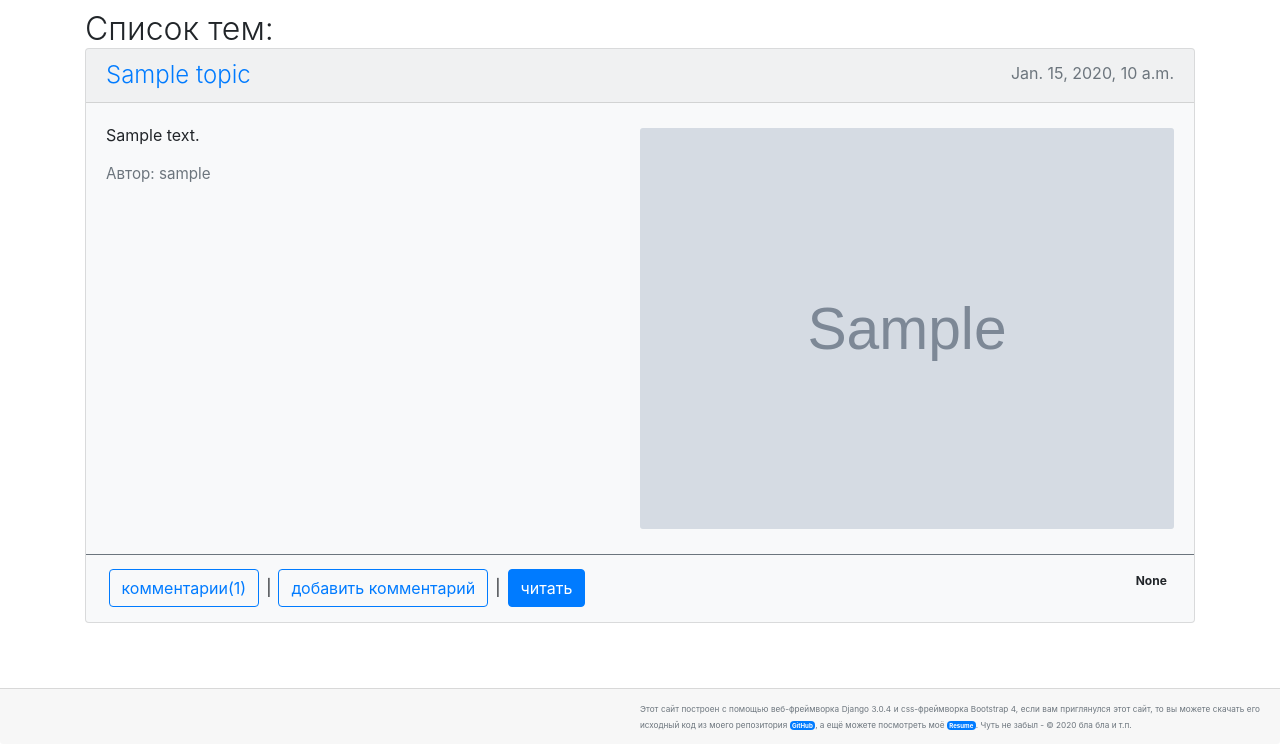
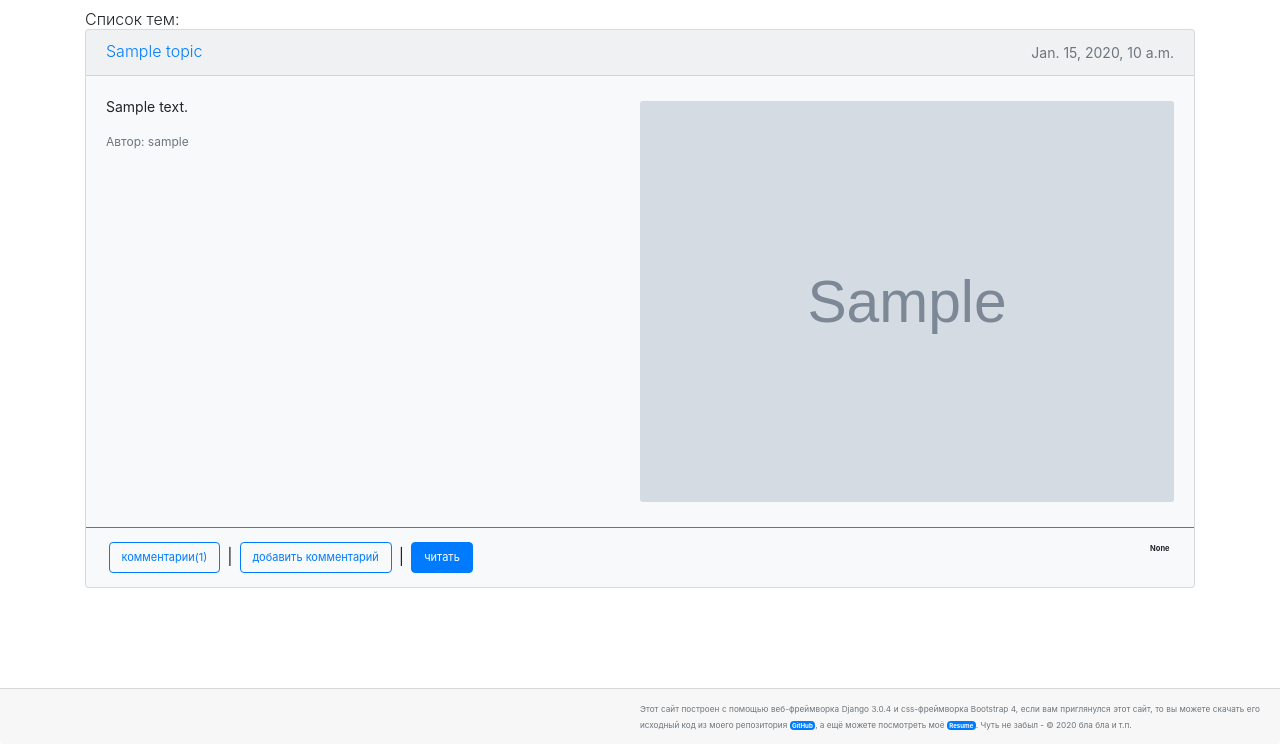
Before and after one commit to DmitKos/dkos.site, a Django app: template blog/templates/blog/index.html in a window 1280 px wide. Shown: the part 56-800 px from the top of the page. Run offline with Django 3.2, Linux system fonts and the light colour scheme; the template is opened without the code that fills it: most values are stand-ins (such as "Sample title", 1, 10 or a date in 2020); grey boxes marked "Sample" are stand-in pictures; some libraries are stand-ins or nearby versions.

Commit message:
fix css styles

```diff
--- a/static/css/styles.css
+++ b/static/css/styles.css
@@ -1,23 +1,23 @@
 .display-1 {
     margin-bottom: 0px;
-    font-size: 4vh;
+    font-size: 16px;
 }
 
 .display-2 {
     margin-bottom: 0px;
-    font-size: 3vmin;
+    font-size: 16px;
 }
 
 .display-3 {
-    font-size: 1.3rem;
+    font-size: 14px;
 }
 
 .display-4 {
-    font-size: 1rem;
+    font-size: 12px;
 }
 
 .btn-small {
-    font-size: 2vh;
+    font-size: 11px;
     margin: 2.5px 2.5px 2.5px 2.5px;
 }
 
@@ -50,19 +50,19 @@
 .card-date {
     text-align: right;
     flex: 1 1 auto;
-    font-size: 2vh;
+    font-size: 12px;
     max-width: 50%;
 }
 
 .card-text {
     text-align: justify;
-    font-size: 2vmin;
+    font-size: 14px;
 }
 
 .card-tag {
     text-align: right;
     flex: 1 1 auto;
-    font-size: 2vh;
+    font-size: 10px;
 }
 
 .card-footer-text {
@@ -101,7 +101,7 @@ body {
 }
 
 .card-author {
-    font-size: 1.9vmin;
+    font-size: 12px;
 }
 
 .text-comment {
@@ -184,3 +184,13 @@ pre {
     -webkit-overflow-scrolling: touch;
     height: 10vmax;
 }
+
+.p {
+    text-align: justify;
+    font-size: 14px;
+}
+
+.i {
+    text-align: justify;
+    font-size: 12px;
+}
```
